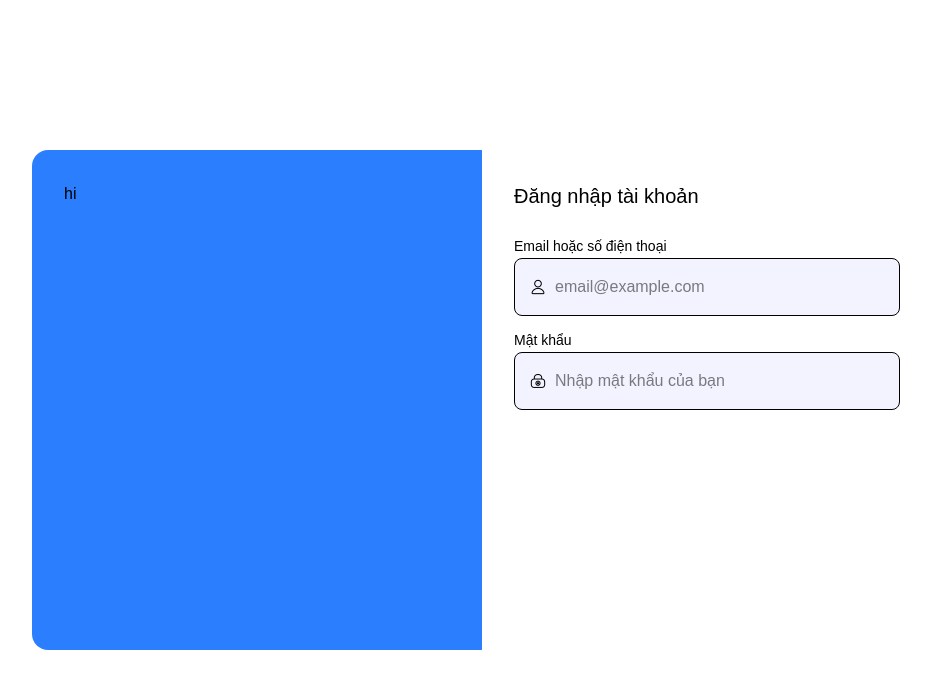
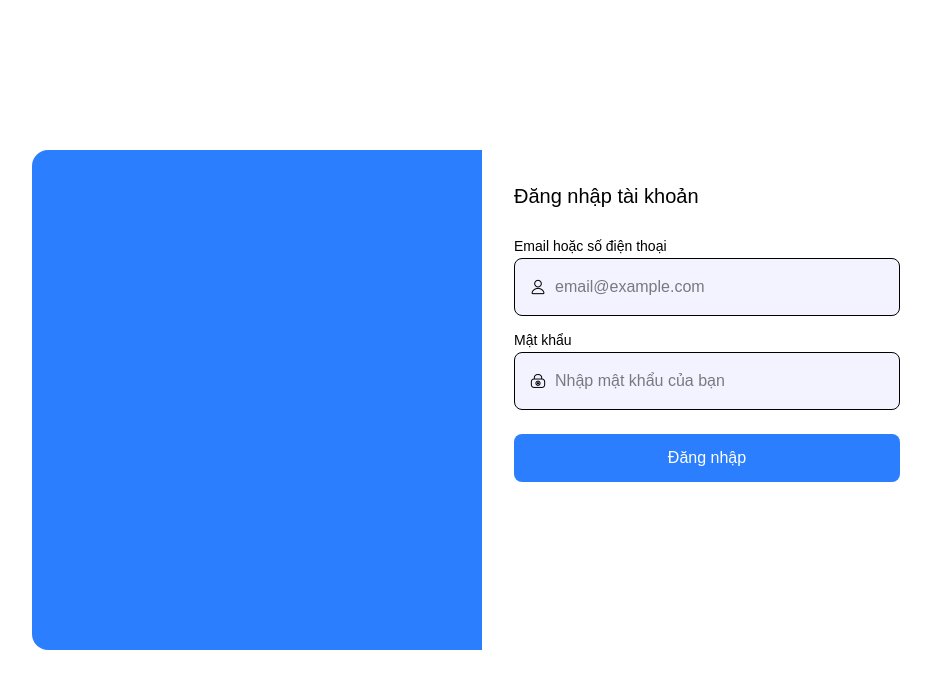
Before and after one commit to trungnhat21/nexChat-fe, a React (Vite) app: page / in a window 1280 px wide. Shown: the top 688 px of the page, without its empty margins (158-1089 px from the left). Built offline with nearby package versions, Linux system fonts and the light colour scheme.

Commit message:
add .evn connect BE

```diff
--- a/package.json
+++ b/package.json
@@ -13,6 +13,7 @@
     "@tailwindcss/vite": "^4.3.3",
     "@tanstack/react-query": "^5.102.8",
     "axios": "^1.20.0",
+    "cors": "^2.8.6",
     "lucide-react": "^1.46.0",
     "react": "^19.2.8",
     "react-dom": "^19.2.8",
--- /dev/null
+++ b/src/api/axios.ts
@@ -0,0 +1,11 @@
+// axios.ts
+import axios from "axios";
+
+const api = axios.create({
+    baseURL: "/api",
+    headers: {
+        "Content-Type": "application/json",
+    }
+});
+
+export default api;
--- a/src/component/UI/Button/Button.tsx
+++ b/src/component/UI/Button/Button.tsx
@@ -0,0 +1,23 @@
+import type React from "react"
+
+type ButtonProps = {
+    children: React.ReactNode; // dùng để xác định children trong component ( ví dụ text đăng nhập)
+    className?: string;
+    onClick?: React.MouseEventHandler<HTMLButtonElement>;
+    type?: "button" | "submit" | "reset";
+    loadding?: boolean
+}
+
+export default function Button({
+    children,
+    className = "",
+    onClick,
+    type = "button",
+    loadding
+}: ButtonProps) {
+    return (
+        <button className={className} onClick={onClick} type={type} disabled={loadding}>
+            {loadding ? "Please wait..." : children}
+        </button>
+    )
+}
--- a/src/component/UI/Input/Input.tsx
+++ b/src/component/UI/Input/Input.tsx
@@ -1,18 +1,22 @@
 import "./Input.scss"
 import { KTIcon } from "../../../_metronic/helpers/components/KTIcon";
+import type React from "react";
 
 type inputProps = {
     label?: string;
     type?: string;
     placeholder?: string;
     icon?: string;
-
+    value?: string;
+    onChange?: React.ChangeEventHandler<HTMLInputElement>
 };
 export default function Input({
     label,
     type = "text",
     placeholder,
-    icon
+    icon,
+    value,
+    onChange
 }: inputProps) {
     return (
         <div>
@@ -23,7 +27,7 @@ export default function Input({
                         className="absolute left-4 top-1/2 -translate-y-1/2"
                     />
                 )}
-                <input type={type} placeholder={placeholder} className="w-full border rounded-lg p-4 pl-10 bg-input" />
+                <input type={type} placeholder={placeholder} value={value} onChange={onChange} className="w-full border rounded-lg p-4 pl-10 bg-input" />
             </div>
 
         </div>
--- a/src/page/Login.tsx
+++ b/src/page/Login.tsx
@@ -1,6 +1,35 @@
+import { useState } from "react";
 import Input from "../component/UI/Input/Input";
+import api from "../api/axios";
+import { useNavigate } from "react-router";
+import Button from "../component/UI/Button/Button";
 
 export default function LoginPgae() {
+    //chưa biết user đang nhập gì cần useState
+    const [email, setEmail] = useState("");
+    const [password, setPassword] = useState("");
+
+    const [loadding, setLoadding] = useState(false);
+
+    const navigation = useNavigate();
+
+    const handLogin = async () => {
+        try {
+            setLoadding(true)
+            const response = await api.post("/auth/login", {
+                email,
+                password
+            })
+            console.log("login thành công", response.data);
+            navigation("/home");
+        } catch (error) {
+            console.error("login thất bại");
+            console.log("response")
+        }
+        finally { // sẽ chạy trước try cath dù api thành công hay thất bại
+            setLoadding(false)
+        }
+    }
     return (
         //items-center : can giữa theo chiều dọc
         // justify-center: can giữa theo chiều ngang
@@ -10,7 +39,7 @@ export default function LoginPgae() {
 
                 {/* left */}
                 <div className="w-1/2 bg-blue-500 p-8">
-                    hi
+
                 </div>
 
                 {/* right */}
@@ -25,17 +54,31 @@ export default function LoginPgae() {
                             placeholder="email@example.com"
                             type="email"
                             icon="user"
+                            value={email}
+                            onChange={(e) => setEmail(e.target.value)}
                         />
                     </div>
 
-                     <div className="mt-3">
+                    <div className="mt-3">
                         <Input
                             label="Mật khẩu"
                             placeholder="Nhập mật khẩu của bạn"
                             type="password"
                             icon="lock"
+                            value={password}
+                            onChange={(e) => setPassword(e.target.value)}
                         />
                     </div>
+
+
+                    <Button
+                        className="mt-6 w-full bg-blue-500 text-white p-3 rounded-lg"
+                        onClick={handLogin}
+                        type="submit"
+                        loadding = {loadding}
+                    >
+                        Đăng nhập
+                    </Button>
 
                 </div>
             </div>
--- a/vite.config.ts
+++ b/vite.config.ts
@@ -1,20 +1,26 @@
-import tailwindcss from '@tailwindcss/vite'
-import react from '@vitejs/plugin-react'
-import { defineConfig } from 'vite'
+// vite.config.ts
+import tailwindcss from "@tailwindcss/vite";
+import react from "@vitejs/plugin-react";
+import { defineConfig, loadEnv } from "vite";
 
-// https://vite.dev/config/
-export default defineConfig({
+export default defineConfig(({ mode }) => {
+    const env = loadEnv(mode, process.cwd(), "");
+
+    return {
         plugins: [
             react(),
             tailwindcss()
         ],
+
         server: {
-    port: 3000,
-    proxy:{
-      '/api':{
-        target:'http://localhost:8080',
+            port: Number(env.VITE_PORT),
+
+            proxy: {
+                "/api": {
+                    target: env.VITE_API_BASE_URL,
                     changeOrigin: true,
                 }
             }
         }
-})
+    };
+});
```
Also changed, not shown: 2 other files (tests, documents, lock files or other folders). Lines whose indentation alone changed are shown as unchanged.
